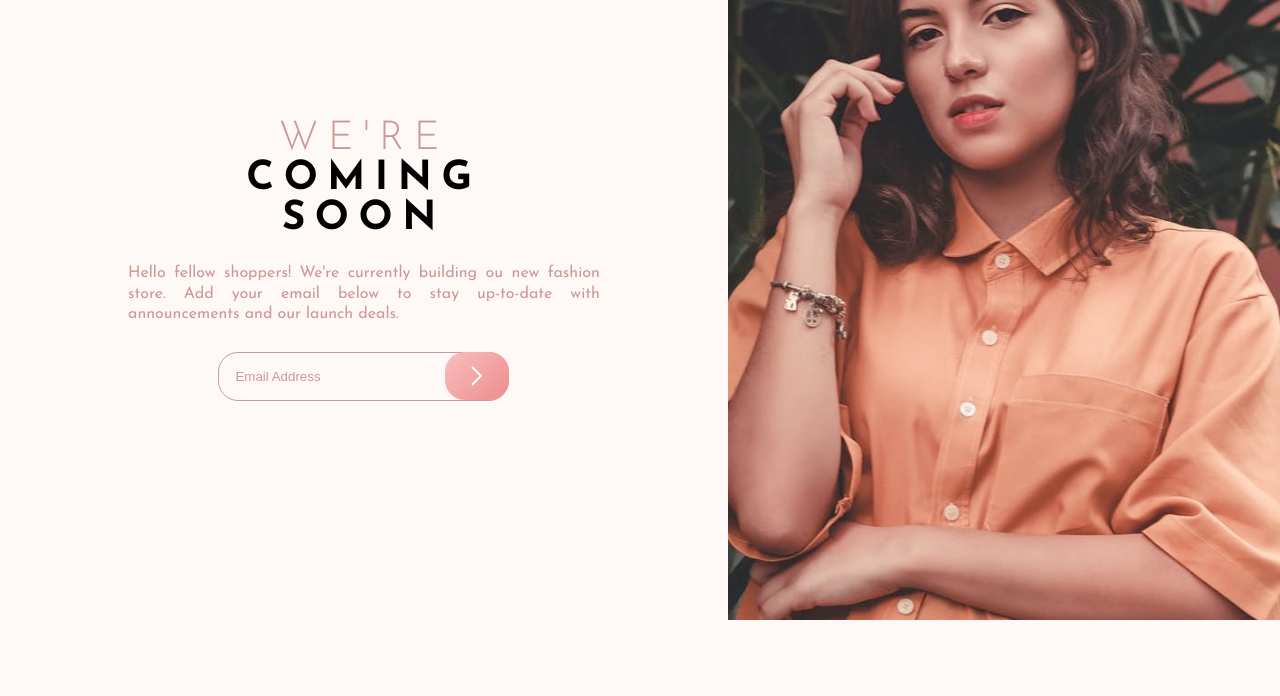
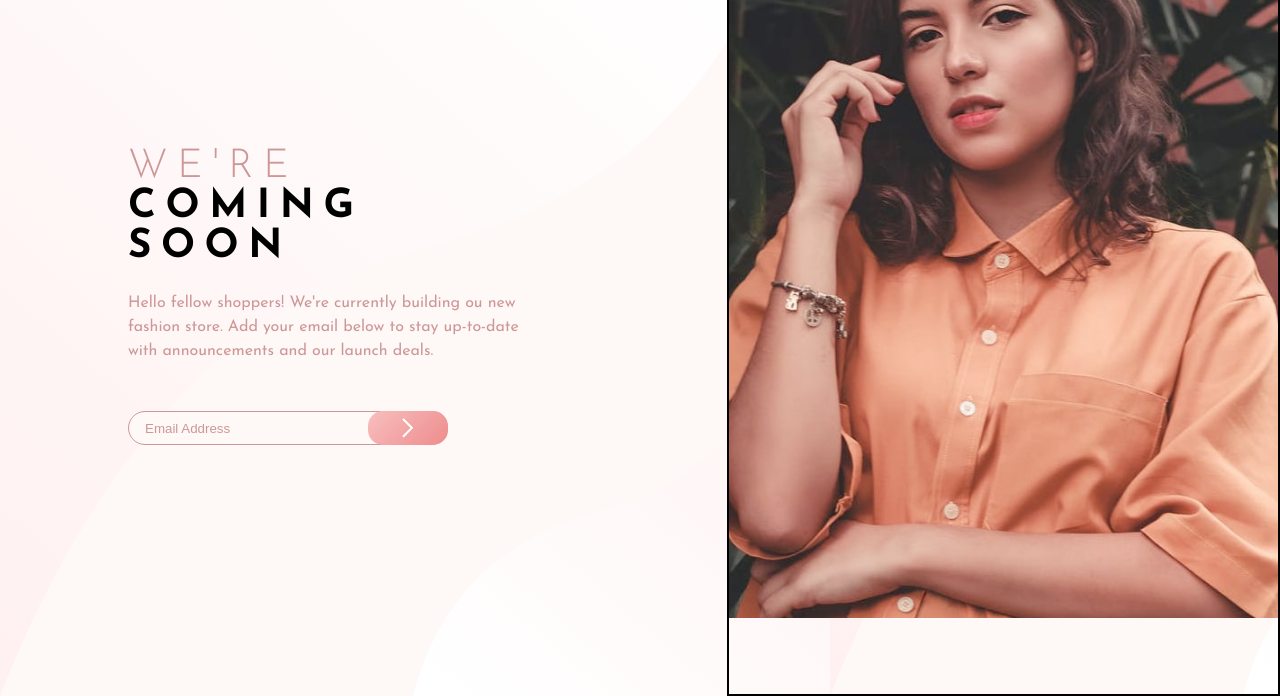
Before and after one commit to AlixLv/base-apparel-coming-soon-page_frontend-mentor, a plain HTML site: page index.html in a window 1280 px wide. Shown: the part 104-800 px from the top of the page. Drawn offline with Linux system fonts and the light colour scheme.

Commit message:
responsive image en cours

```diff
--- a/index.html
+++ b/index.html
@@ -14,9 +14,9 @@
 <body>
     <nav id="logo-nav"><img src="base-apparel-coming-soon-master/images/logo.svg" alt="logo-entreprise"></nav>
     <div id="container">
-        <section id="image">
-            <img id="img" src="base-apparel-coming-soon-master/images/hero-mobile.jpg" alt="photo-femme">
-        </section>
+        <div id="image">
+            <!-- <img id="img" src="base-apparel-coming-soon-master/images/hero-mobile.jpg" alt="photo-femme"> -->
+        </div>
 
         <div id="info-container">
             <section id="info">
@@ -34,7 +34,6 @@
         </div>
     </div>
 
-
     <script src="script.js"></script>
 </body>
 </html>
--- a/script.js
+++ b/script.js
@@ -3,14 +3,48 @@
 let imgMobile = document.getElementById("img");
 console.log(imgMobile);
 
-let screenWidth = screen.width;
+let screenWidth = window.innerWidth;
 console.log(screenWidth)
+console.log(`coucou ${screenWidth}`);
+
+let originalWidth = true;
+
+let button = document.getElementById("svg");
+console.log(button);
 
 
-// version Ipad et tablettes
-if (screenWidth >= 769){
-    imgMobile.src = "base-apparel-coming-soon-master/images/hero-desktop.jpg";
-}
+// version laptop et desktop : changement de l'image
+window.addEventListener("window.innerWidth", () => {
+    console.log('coucou');
+    if (window.innerWidth >= 769 && originalWidth === true) {
+        console.log("premier if")
+        imgMobile.src = "base-apparel-coming-soon-master/images/hero-desktop.jpg";
+        originalWidth = false;
+        console.log(originalWidth);
+    }
+    if (originalWidth === false && window.innerWidth < 769) {
+        console.log("deuxième if")
+        imgMobile.src = "base-apparel-coming-soon-master/images/hero-mobile.jpg";
+        originalWidth = true;
+    }
+})
 
-// version latop et desktop
-// if (screenWidth > 770)
+//   if (screenWidth >= 769) {
+//         console.log("premier if")
+//         imgMobile.src = "base-apparel-coming-soon-master/images/hero-desktop.jpg";
+//         console.log(originalWidth);
+//     }
+//  if (screenWidth < 769) {
+//         console.log("deuxième if")
+//         imgMobile.src = "base-apparel-coming-soon-master/images/hero-mobile.jpg";
+//     }
+
+
+// button.addEventListener("onclick", () => {
+//     // si l'input est rempli et s'il remplit les conditions d'adresse mail valide alors on envoie
+//     // si l'input n'est pas rempli OU si adresse mail invalide alors
+//     // - faire apparaître message erreur,
+//     // - faire apparaître image ! d'erreur,
+//     // - bordure rouge autour de l'input
+// }
+// )
--- a/styles.css
+++ b/styles.css
@@ -10,6 +10,22 @@ body {
     font-size: 16px;
 }
 
+#container {
+    display: flex;
+    flex-direction: column;
+    justify-content: center;
+    align-items: center;
+}
+
+#image {
+    border: 2px black solid;
+    width: 100%;
+    height: 30vh;
+    background-image: url("base-apparel-coming-soon-master/images/hero-mobile.jpg");
+    background-repeat: no-repeat;
+    background-size: contain;
+}
+
 #logo-nav {
     margin: 30px 0 30px 25px;
 }
@@ -18,17 +34,13 @@ body {
     width: 35%;
 }
 
-#image > #img {
-    width: 100%;
-    height: 100%;
-}
+
 
 #info-container {
     display: flex;
     flex-direction: column;
     justify-content: center;
     align-items: center;
-    align-content: center;
     margin: 15% 10% 15% 10%;
 }
 
@@ -91,7 +103,13 @@ h1>nav:first-child {
 
 
 @media (min-width:769px) {
+body {
+    background-image: url("base-apparel-coming-soon-master/images/bg-pattern-desktop.svg");
+}
+
     #container {
+        width: 100vw;
+        height: 100vh;
         display: flex;
         flex-direction: row-reverse;
         flex: 1;
@@ -101,16 +119,62 @@ h1>nav:first-child {
         width: 30%;
         position: absolute;
         top: 3vh;
-        left: 5vw;
+        left: 7vw;
     }
 
     #image {
         width: 100%;
         height: 100%;
+        background-image: url("base-apparel-coming-soon-master/images/hero-desktop.jpg");
+        background-repeat: no-repeat;
+        background-size: contain;
     }
 
-    #img {
-        width: 100%;
-        height: 100%;
+    /* #img {
+        width: auto;
+        max-width: 100%;
+        height: auto;
+        max-height: 100%;
+    } */
+
+   #info-container {
+        display: flex;
+        flex-direction: column;
+        justify-content: flex-start;
+        align-items: flex-start;
+        margin: 15% 10% 15% 10%;
+    }
+
+    h1 {
+        display: flex;
+        flex-direction: column;
+        justify-content: flex-start;
+        align-items: flex-start;
+    }
+
+    #info > p {
+        width: 90%;
+        line-height: 1.5;
+        text-align: left;
+        margin-bottom: 3rem;
+        }
+
+    #email {
+        width: 20rem;
+        height: 2rem;
+        padding: 1rem;
+        border: 0.7px hsl(0, 36%, 70%) solid;
+        border-radius: 20px;
+        color: hsl(0, 36%, 70%);
+        background-color: #fef8f6;
+    }
+
+    #svg {
+        border-radius: 15px;
+        border: none;
+        width: 5rem;
+        height: 2.1rem;
+        background: linear-gradient(135deg, hsl(0, 80%, 86%), hsl(0, 74%, 74%));
+        position: absolute;
     }
 }
```
Also changed, not shown: base-apparel-coming-soon-master/index.html (+2 -0 lines).
